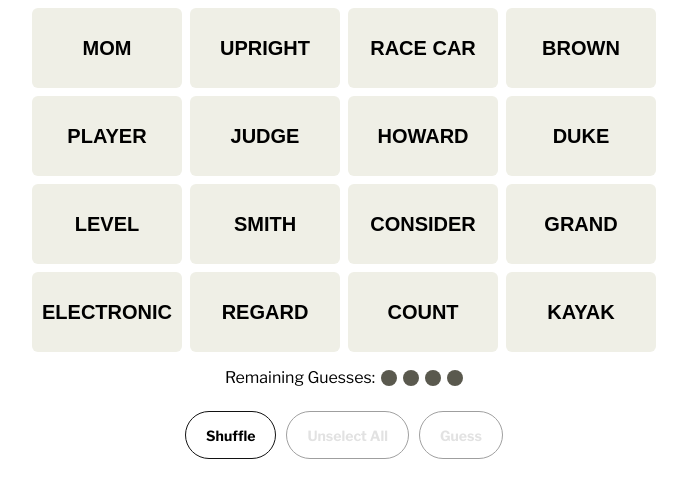
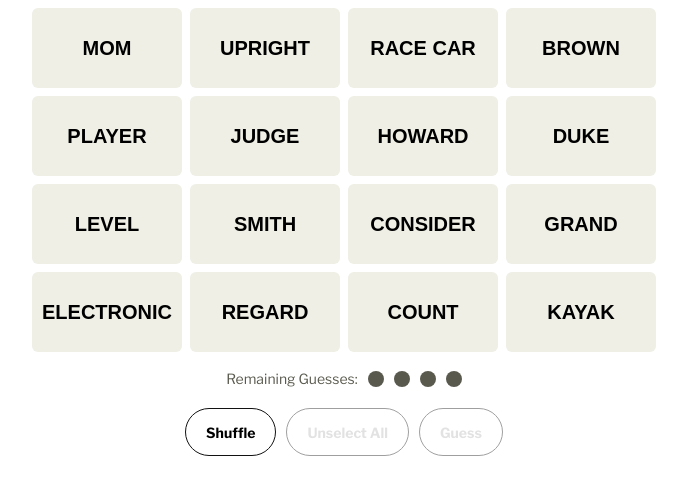
Before and after one commit to Arik-charset/Connections, a plain HTML site: page index.html in a window 1280 px wide. Shown: the whole page, without its empty margins (296-983 px from the left). Drawn offline with Linux system fonts and the light colour scheme.

Commit message:
Made stylesheet closer to original game

```diff
--- a/style.css
+++ b/style.css
@@ -1,6 +1,6 @@
 @font-face {
     font-family: 'Libre Franklin';
-    src: url('/fonts/LibreFranklin-VariableFont_wght.ttf') format('truetype');
+    src: url('fonts/LibreFranklin-VariableFont_wght.ttf') format('truetype');
     font-weight: 100 900;
 }
 @keyframes pop {
@@ -97,8 +97,10 @@
 .lives {
     display: flex;
     align-items: center;
-    gap: 6px;
-    font-size: 16px;
+    margin-top: 2px;
+    gap: 10px;
+    font-size: 14px;
+    color: #5a594e;
 }
 
 .mark {
@@ -122,7 +124,7 @@
     display: flex;
     gap: 10px;
     height: 48px;
-    margin-top: 16px;
+    margin-top: 13px;
 }
 
 .inputs button {
```
